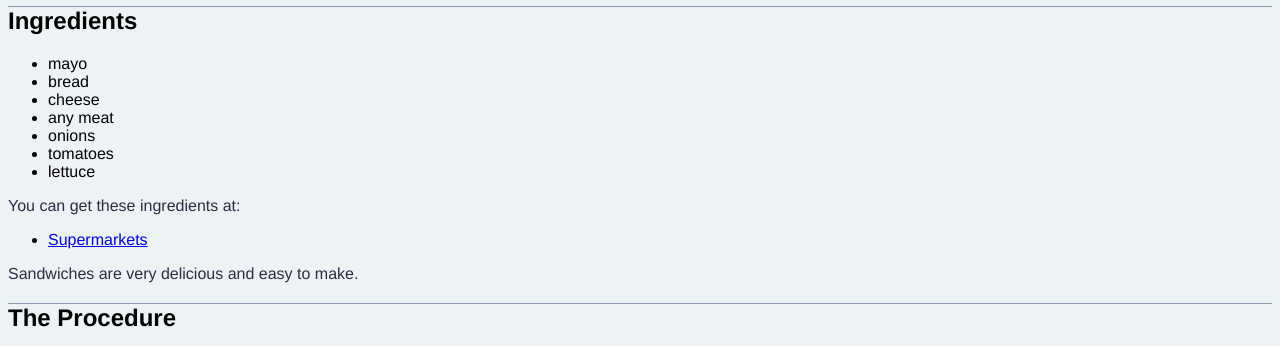
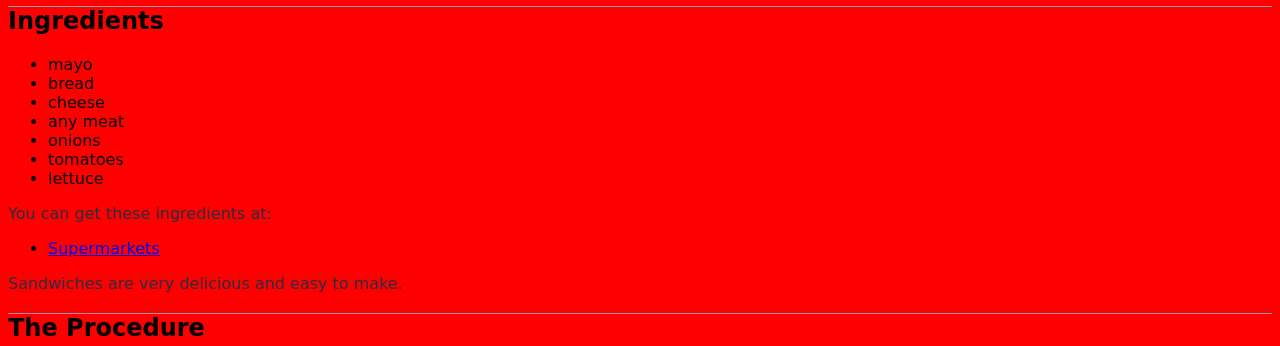
Before and after one commit to JaySingh-621/html, a plain HTML site: page index.html in a window 1280 px wide. Shown: the part 63-409 px from the top of the page. Drawn offline with Linux system fonts and the light colour scheme.

Commit message:
Update mystyle.css

```diff
--- a/mystyle.css
+++ b/mystyle.css
@@ -1,6 +1,6 @@
 body {
-    background-color: #EDF2F4;
-    font-family: Helvetica, Arial, sans-serif;
+    background-color: red;
+    font-family: cursive;
 }
 
 p {
```
